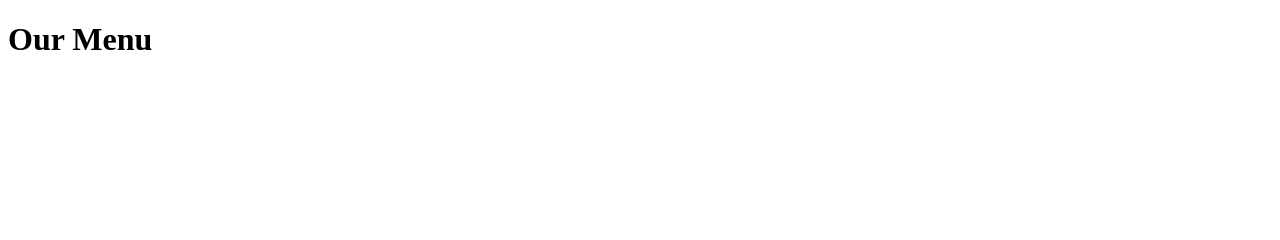
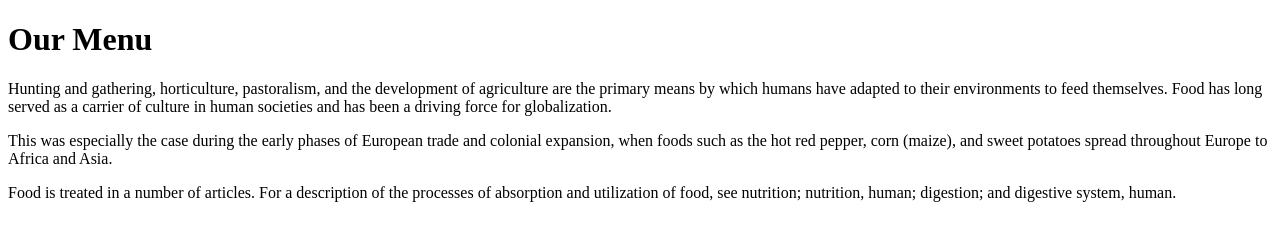
Before and after one commit to kkamona/kkamona.github.io, a plain HTML site: page module2/index.html in a window 1280 px wide. Drawn offline with Linux system fonts and the light colour scheme.

Commit message:
Update index.html

```diff
--- a/module2/index.html
+++ b/module2/index.html
@@ -21,8 +21,12 @@
   </head>
   <body>
     <h1>Our Menu</h1>
-    <p id="p1"> </p>
-    <p id="p2"> </p>
-    <p id="p3"> </p>
+    <p id="p1">Hunting and gathering, horticulture, pastoralism, and the development of agriculture are the primary means
+      by which humans have adapted to their environments to feed themselves. Food has long served as a carrier of culture
+      in human societies and has been a driving force for globalization. </p>
+    <p id="p2">This was especially the case during the early phases of European trade and colonial expansion, when foods
+      such as the hot red pepper, corn (maize), and sweet potatoes spread throughout Europe to Africa and Asia. </p>
+    <p id="p3"> Food is treated in a number of articles. For a description of the processes of absorption and
+      utilization of food, see nutrition; nutrition, human; digestion; and digestive system, human. </p>
   </body>
 </html>
```
